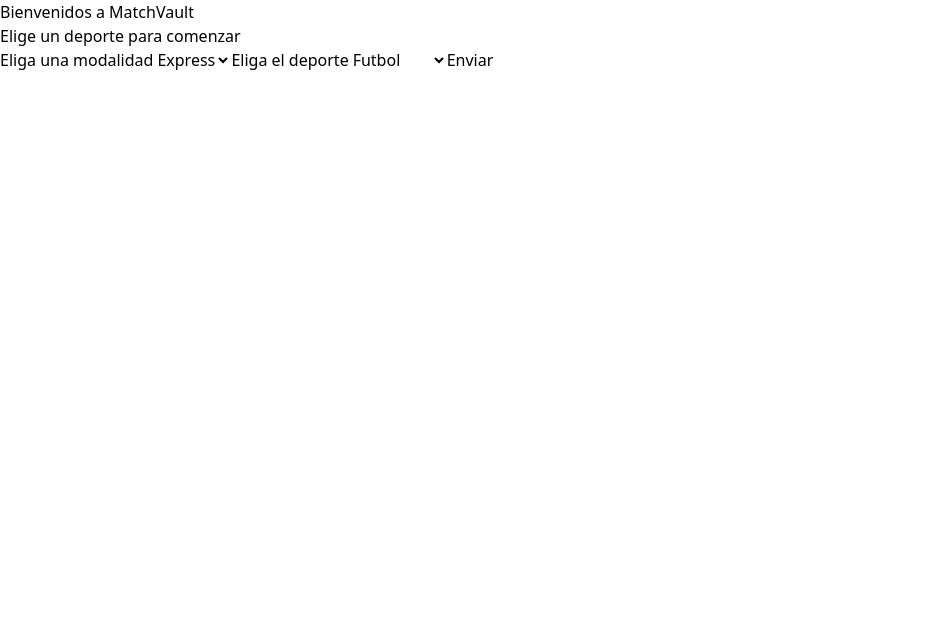
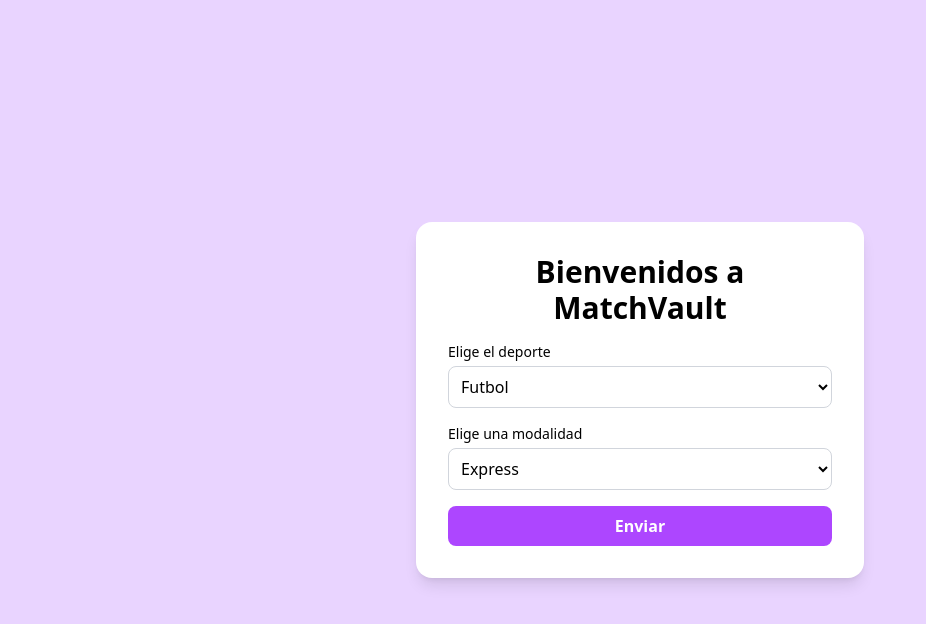
Before and after one commit to xdevofc/MatchVault, a React (Vite) app in the folder MatchVault/: page / in a window 1280 px wide. Shown: the top 624 px of the page, without its empty margins (0-926 px from the left). Built offline with nearby package versions, Linux system fonts and the light colour scheme.

Commit message:
styling the home page

```diff
--- a/MatchVault/src/pages/SelectSportMenu.tsx
+++ b/MatchVault/src/pages/SelectSportMenu.tsx
@@ -2,51 +2,61 @@
 import { useNavigate } from "react-router-dom";
 
 function SelectSportMenu(): React.JSX.Element {
+  const [modalidad, setModalidad] = useState("Express");
+  const [deporte, setDeporte] = useState("Futbol");
+  const navigate = useNavigate();
 
-    // creando un handler para pasar los datos necesarios
-    const [modalidad, setModalidad] = useState('Express')
-    const [deporte, setDeporte] = useState('Futbol')
-    const navigate = useNavigate()
-    // creando un handler para el navigate
-
-    function handleRedirect(){
-        navigate(`/${modalidad}-${deporte}-config`)
+  function handleRedirect(e: React.MouseEvent<HTMLButtonElement>) {
+    e.preventDefault(); // evitar recarga
+    navigate(`/${modalidad}-${deporte}-config`);
   }
 
   return (
-        <>
-            <h1>Bienvenidos a MatchVault</h1>
-            <h2>Elige un deporte para comenzar</h2>
-            <form>
+    <div className="min-h-screen flex items-center justify-center bg-purple-200">
+      <div className="bg-white p-8 rounded-2xl shadow-lg w-full max-w-md">
+        <h1 className="text-3xl font-bold text-center mb-4">Bienvenidos a MatchVault</h1>
 
-                {/* DropDown de la modalidad */}
-                <label htmlFor="modalidad">Eliga una modalidad</label>
-                <select name="modalidad"
-                    id="select-modalidad"
-                    value={modalidad}
-                    onChange={e=> setModalidad(e.target.value)}
-                >
-                    <option value="Express">Express</option>
-                    <option value="Torneo">Torneo</option>
-                </select>
-
-                {/* DropDown de deportes */}
-                <label htmlFor="Deportes">Eliga el deporte</label>
-                <select name="Deportes"
+        <form className="flex flex-col gap-4">
+          <div>
+            <label htmlFor="select-deporte" className="block text-sm font-medium mb-1">Elige el deporte</label>
+            <select
+              name="Deportes"
               id="select-deporte"
               value={deporte}
               onChange={e => setDeporte(e.target.value)}
+              className="w-full border border-gray-300 rounded-lg p-2"
             >
               <option value="Futbol">Futbol</option>
               <option value="Basketball">Basketball</option>
               <option value="Ping-Pong">Ping Pong</option>
               <option value="Volleyball">Volleyball</option>
             </select>
+          </div>
 
-                <button onClick={handleRedirect}>Enviar</button>
+          <div>
+            <label htmlFor="select-modalidad" className="block text-sm font-medium mb-1">Elige una modalidad</label>
+            <select
+              name="modalidad"
+              id="select-modalidad"
+              value={modalidad}
+              onChange={e => setModalidad(e.target.value)}
+              className="w-full border border-gray-300 rounded-lg p-2"
+            >
+              <option value="Express">Express</option>
+              <option value="Torneo">Torneo</option>
+            </select>
+          </div>
+
+          <button
+            onClick={handleRedirect}
+            className="bg-purple-500 text-white font-semibold rounded-lg p-2 transition-colors duration-300 hover:bg-purple-700"
+          >
+            Enviar
+          </button>
         </form>
-        </>
-    )
+      </div>
+    </div>
+  );
 }
 
 export default SelectSportMenu;
```
Lines whose indentation alone changed are shown as unchanged.
